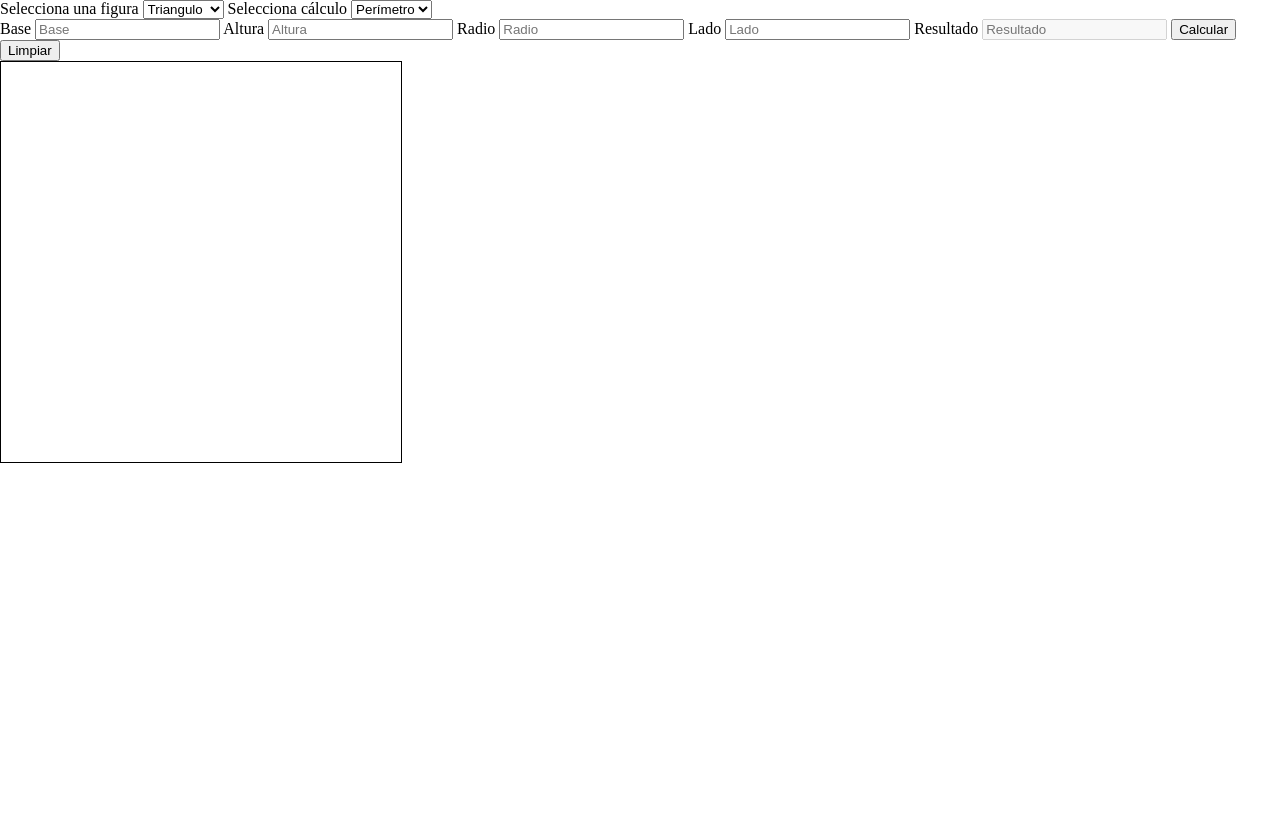
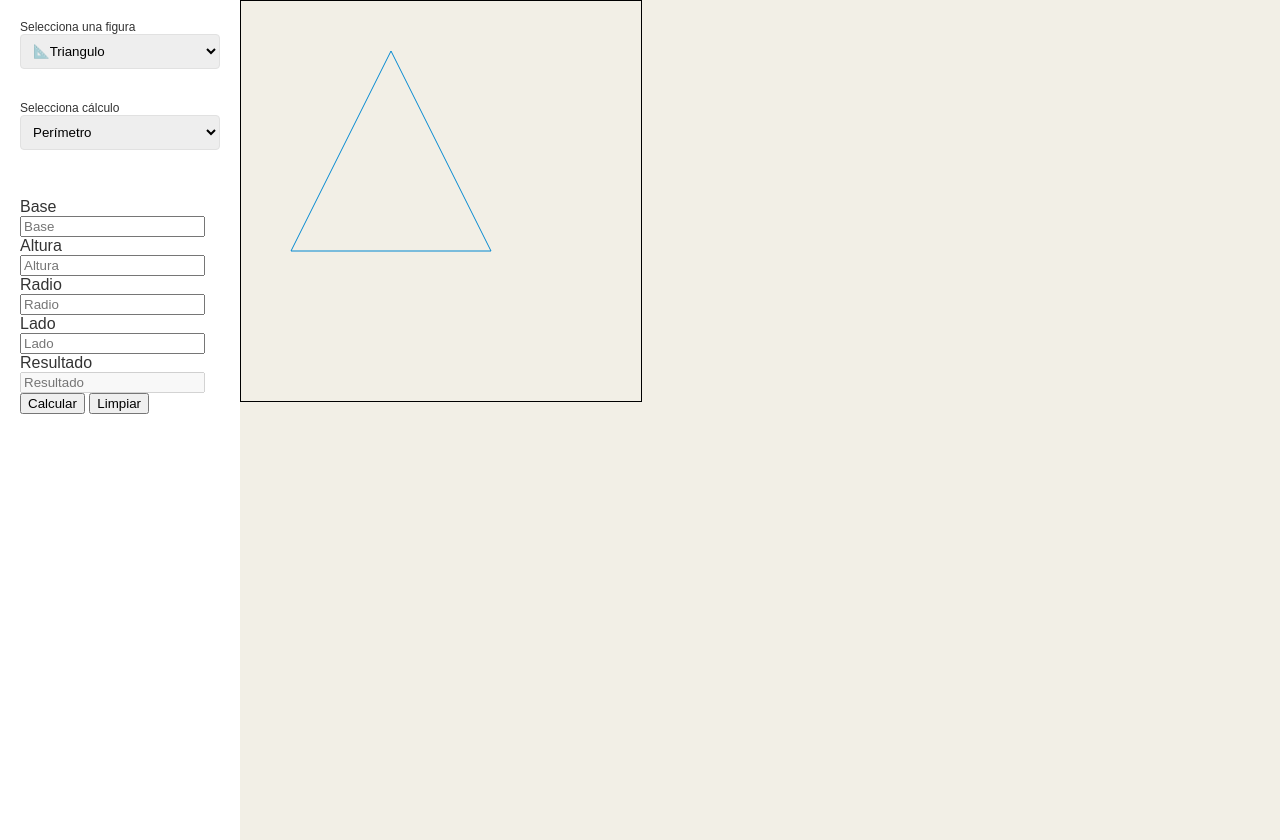
Before and after one commit to untalbry/calculadoraGeometrica, a plain HTML site: page index.html in a window 1280 px wide. Before the commit the page ends 800 px from the top, so only its background shows below. Drawn offline with Linux system fonts and the light colour scheme.

```diff
--- a/index.html
+++ b/index.html
@@ -9,22 +9,21 @@
     <meta name="keywords" content="calculadora, áreas, perímetros, figuras geométricas">
 
     <link rel="stylesheet" href="styles/index.css">
-    <script src="scripts/main.js" defer></script>
+    <script type="module" src="scripts/main.mjs" defer></script>
 </head>
 <body>
+    <nav>
+    </nav>
     <main>
-        <nav>
-
-        </nav>
-        <section>
-            <div class="configuration">
-                <label for="">Selecciona una figura</label>
+        <section class="left-menu">
+            <div class="left-menu__configuration">
+                <label id="selectShapeLabel">Selecciona una figura</label>
                 <select class="combobox">
-                    <option>Triangulo</option>
-                    <option>Circulo</option>
-                    <option>Cuadrado</option>
+                    <option id="optionTriangle">📐Triangulo</option>
+                    <option>🔵Circulo</option>
+                    <option>🟧Cuadrado</option>
                 </select>
-                <label for="">Selecciona cálculo</label>
+                <label id="selectCalculationLabel">Selecciona cálculo</label>
                 <select class="combobox">
                     <option>Perímetro</option>
                     <option>Área</option>
--- /dev/null
+++ b/scripts/drawer.mjs
@@ -0,0 +1,18 @@
+export function drawTriangle ()  {
+  const canvas = document.getElementById("canvas");
+  const ctx = canvas.getContext("2d");
+
+  // Coordenadas de los 3 vértices del triángulo
+  const x1 = 150, y1 = 50;
+  const x2 = 50,  y2 = 250;
+  const x3 = 250, y3 = 250;
+
+  ctx.beginPath();
+  ctx.moveTo(x1, y1);
+  ctx.lineTo(x2, y2);
+  ctx.lineTo(x3, y3);
+  ctx.closePath();
+
+  ctx.strokeStyle = "#0288d1";
+  ctx.stroke();
+}
--- a/scripts/main.js
+++ /dev/null
@@ -1,5 +0,0 @@
-const init = () => {
-    console.log("Initializing...");
-}
-
-document.addEventListener("DOMContentLoaded", init);
--- /dev/null
+++ b/scripts/main.mjs
@@ -0,0 +1,7 @@
+import { drawTriangle } from "./drawer.mjs";
+
+const init = () => {
+    document.getElementById("optionTriangle").addEventListener("click", drawTriangle());
+}
+
+document.addEventListener("DOMContentLoaded", init);
--- a/styles/index.css
+++ b/styles/index.css
@@ -1,4 +1,43 @@
+:root{
+    /* theme */
+    --color-primary: #008BBE;
+    --color-text: #333;
+    --color-background: #F2EFE6;
+    --color-border: #E1E1E1;
+    /*Typeface*/
+    --font-body: 'Poppins', sans-serif;
+}
+
 body{
     margin: 0;
     padding: 0;
+    font-family: var(--font-body);
+    color: var(--color-text);
+    background-color: var(--color-background);
 }
+main{
+    width: 100%;
+    height: 100vh;
+    display: flex;
+}
+.left-menu{
+    height: 100%;
+    width: 200px;
+    background-color: #fff;
+    display: flex;
+    flex-direction: column;
+    padding: 20px;
+}
+.left-menu__configuration{
+    padding-bottom: 1rem;
+    font-size: 12px;
+    display: flex;
+    flex-direction: column;
+}
+select{
+    background: #eee;
+    margin-bottom: 2rem;
+    padding: 0.5rem;
+    border-radius: 4px;
+    border: 1px solid var(--color-border);
+}
```
Also changed, not shown: server.js (added, +36 -0 lines), scripts/drawer.js (deleted).
